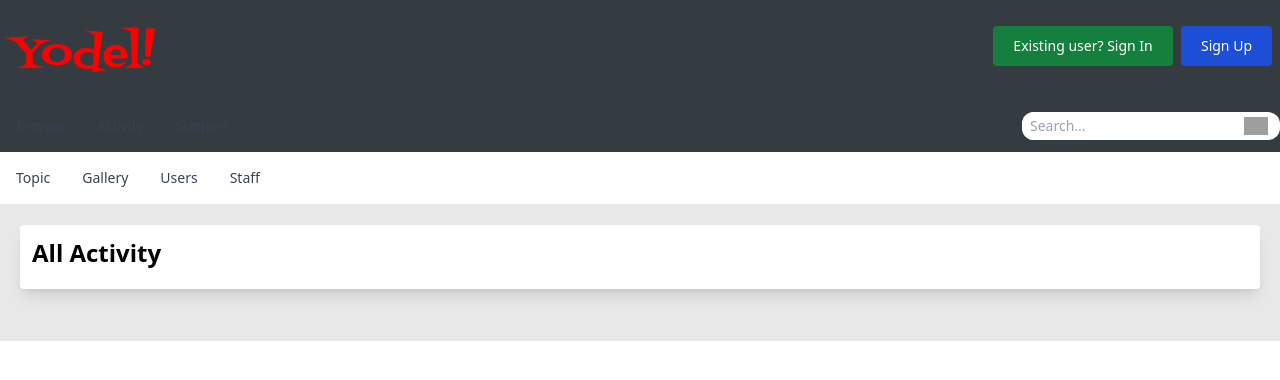
After one commit to royye6/yodel-animation-forum, a Django app: page /activity in a window 1280 px wide. The commit adds this page. Shown: the top 380 px of the page. Run offline with Django 5.2, Linux system fonts and the light colour scheme; data that the repository does not hold is empty; some libraries are stand-ins or nearby versions; grey boxes are pictures that could not be loaded.

Commit message:
add forum activity updates page

```diff
--- a/content/forms.py
+++ b/content/forms.py
@@ -9,7 +9,7 @@ class StaffTopicForm(forms.ModelForm):
         fields = ['title', 'content', 'file', 'is_pinned']
 
         widgets = {
-            'image': FileInput(attrs={"onchange": "loadFile(event)", "class": "upload"})
+            'file': FileInput(attrs={"onchange": "loadFile(event)", "class": "upload"})
         }
 
 
--- /dev/null
+++ b/content/templates/content/activity.html
@@ -0,0 +1,47 @@
+{% extends 'templates/base.html' %}
+{% block title %}Profile{% endblock %}
+{% block content %}
+    <section class="border-t border-gray-200 ">
+        <div class="bg-[#e8e8e8] p-5 h-content">
+            <div class="container mx-auto">
+                <div class="bg-white rounded shadow-lg p-3">
+                    <h2 class="text-2xl font-bold mb-2">All Activity</h1>
+                </div>
+            </div>
+            <div class="mt-6 h-content bg-[#e8e8e8] container mx-auto flex flex-col mb-2 item-center justify-center">
+                {% for reply in replies %}
+                    <div class="flex mt-4 bg-white w-full h-content">
+                        <div class="w-5 h-max-auto bg-[#e8e8e8] flex flex-col justify-center items-center">
+                            <div><img src="/static/icons/chat_bubble.png" alt="Chat Bubble Icon"></div>
+                            <div class="h-full border-l-4 border-slate-400 rounded"></div>
+                        </div>
+                        <div class="p-3 flex space-x-4 w-full">
+                            <div class="h-10 w-10 rounded-full bg-[url({{ reply.user.profile.image.url }})] bg-no-repeat bg-center bg-cover shadow-xl"></div>
+                            <div class="w-full flex flex-col gap-2">
+                                <div class="flex flex-col">
+                                    <a href="{% url 'topic_detail' reply.topic.slug %}"><span class="font-extrabold text-orange-700 hover:text-orange-600">{{ reply.topic.title }}</span></a>
+                                    <span class="text-slate-600">{{ reply.user.username }} replied to {{ reply.topic.user.username }}'s topic</span>
+                                </div>
+                                <div>
+                                    <p class="text-sm my-2">{{ reply.content }}</p>
+                                </div>
+                                <div class="flex gap-5 justify-between mb-1">
+                                    <div class="flex space-x-1 w-content overflow-hidden items-center">
+                                        <div class="h-4 w-4 h-10 w-10 rounded-full bg-[url(/static/icons/clock_face.png)] bg-no-repeat bg-center bg-cover shadow-xl"></div>
+                                        <span class="text-sm text-slate-400">{{ reply.created_at }}</span>
+                                    </div>
+                                    <div>
+                                        <div class="flex h-content flex space-x-1 items-center">
+                                            <div class="h-4 w-4 h-10 w-10 rounded-full bg-[url(/static/icons/chat_bubble_gray.png)] bg-no-repeat bg-center bg-cover shadow-xl"></div>
+                                            <span class="text-sm text-slate-400 ">{{ reply.topic.replies.count }} replies</span>
+                                        </div>
+                                    </div>
+                                </div>
+                            </div>
+                        </div>
+                    </div>
+                {% endfor %}
+            </div>
+        </div>
+    </section>
+{% endblock %}
--- a/content/templates/content/newtopic.html
+++ b/content/templates/content/new_topic.html
@@ -2,13 +2,12 @@
 {% block title %}New Topic{% endblock %}
 {% load tailwind_filters %}
 {% block content %}
-    <section class="profile border-t border-gray-200 ">
-        <div class="new-topic bg-[#e8e8e8] p-5 h-content">
+    <section class="border-t border-gray-200 ">
+        <div class="bg-[#e8e8e8] p-5 h-content">
             <div class="container mx-auto bg-white md:w-3/4 rounded">
                 <div class="h-12 bg-red-600 font-bold rounded-t flex flex-col justify-end pl-3 mb-2">
                     <div class=" flex items-center justify-center bg-white rounded-t w-20 h-3/4"><span>Content</span></div>
                 </div>
-
                 <div class="p-3">
                     <form method="POST" enctype="multipart/form-data">
                         {% csrf_token %}
--- a/content/urls.py
+++ b/content/urls.py
@@ -3,8 +3,9 @@ from . import views
 
 
 urlpatterns = [
-    path('topic', views.new_topic, name='topic'),
     path('new-topic', views.new_topic, name='newtopic'),
     path('topic/<slug:slug>/', views.topic_detail, name='topic_detail'),
     path('api/topics/', views.topic_paginated_api, name='topic_api'),
+    path('activity', views.activity, name='activity'),
+    path('gallery', views.gallery, name='gallery'),
 ]
--- a/content/views.py
+++ b/content/views.py
@@ -1,7 +1,7 @@
 import requests
 from django.shortcuts import render, redirect
 from django.contrib.auth.decorators import login_required
-from users.models import Profile
+from users.models import User
 from .forms import StaffTopicForm, UserTopicForm, ReplyForm
 from django.contrib import messages
 from django.db import IntegrityError
@@ -13,9 +13,6 @@ from rest_framework import status
 from rest_framework.response import Response
 from django.shortcuts import get_object_or_404
 
-
-# def topic(request):
-#     return render(request, 'topic.html')
 
 
 @login_required
@@ -34,7 +31,7 @@ def new_topic(request):
                     topic = form.save(commit=False)
                     topic.user = request.user
                     if 'file' in request.FILES:
-                        uploaded_file = request.FILES['image']
+                        uploaded_file = request.FILES['file']
                         topic.image = uploaded_file
                     else:
                         print("error uploading image file")
@@ -45,25 +42,33 @@ def new_topic(request):
                 except IntegrityError as e:
                     messages.error(request, "An error occurred. Please check your uploaded data")
                     print(e)
-                    return render(request, 'content/newtopic.html', context)
+                    return render(request, 'content/new_topic.html', context)
 
     context = {
         "profile": profile,
         "signed_in": request.user.is_authenticated,
         "form": form
     }
-    return render(request, 'content/newtopic.html', context)
+    return render(request, 'content/new_topic.html', context)
 
 
 def topic_detail(request, slug):
     profile = request.user.profile if request.user.is_authenticated else None
     topic = get_object_or_404(Topic, slug=slug)
+
     image_extensions = ('.jpg', '.jpeg', '.png', '.gif')
     video_extensions = ('.mp4', '.webm')
     is_image = topic.file.name.endswith(image_extensions)
     is_video = topic.file.name.endswith(video_extensions)
+
     reply_form = ReplyForm(request.POST, request.FILES)
     replies = Reply.objects.filter(topic=topic)
+
+    newest_member = User.objects.order_by('-date_joined').first()
+    total_members = User.objects.count()
+    total_topics = Topic.objects.count()
+    total_replies = Reply.objects.count()
+    total_posts = total_topics + total_replies
 
     if request.method == 'POST':
         if reply_form.is_valid():
@@ -74,6 +79,8 @@ def topic_detail(request, slug):
                 if 'reply_file' in request.FILES:
                     uploaded_file = request.FILES['reply_file']
                     reply.reply_file = uploaded_file
+                else:
+                    None
                 reply.save()
                 messages.success(request, "Reply sent successfully!")
 
@@ -81,7 +88,6 @@ def topic_detail(request, slug):
                 messages.error(request, "An error occurred. Please check your uploaded data")
                 print(e)
 
-    # print(replies)
 
     context = {
         "profile": profile,
@@ -90,14 +96,44 @@ def topic_detail(request, slug):
         "is_image": is_image,
         "is_video": is_video,
         "reply_form": reply_form,
-        "replies": replies
+        "replies": replies,
+        "newest_member": newest_member,
+        "total_members": total_members,
+        "total_topics": total_topics,
+        "total_posts": total_posts
     }
     return render(request, 'content/topic.html', context)
 
 
+def activity(request):
+    profile = request.user.profile if request.user.is_authenticated else None
+
+    replies = Reply.objects.order_by('-created_at').all()
+    total_replies_per_post = Reply.objects.select_related('topic').order_by('created_at').all()
+    context = {
+        "profile": profile,
+        "signed_in": request.user.is_authenticated,
+        "replies": replies,
+        "total_replies_per_post": total_replies_per_post
+    }
+    return render(request, 'content/activity.html', context)
+
+
+def gallery(request):
+    profile = request.user.profile if request.user.is_authenticated else None
+    topics = Topic.objects.order_by('-created_at').all()
+
+    context = {
+        "profile": profile,
+        "signed_in": request.user.is_authenticated,
+        "topics": topics
+    }
+    return render(request, 'content/gallery.html', context)
+
+
 def topic_paginated_api(request):
     page = request.GET.get('page', 1)
-    page_size = 5
+    page_size = 6
 
     pinned_topics = Topic.objects.filter(is_pinned=True)
     pinned_serializer = TopicSerializer(pinned_topics, many=True)
--- a/templates/base.html
+++ b/templates/base.html
@@ -16,11 +16,11 @@
                     <a href="{% url 'home' %}"><img src="/static/logo/yodel_logo.png" alt="Yodel Logo"></a>
                 </div>
                 {% if signed_in %}
-                    <div class="flex flex-row space-x-2">
-                        <div class="text-white font-bold flex items-center pr-4 text-sm">
+                    <div class="flex flex-row space-x-2 max-sm:p-2">
+                        <div class="text-white font-bold flex items-center pr-4 max-sm:pr-1 text-sm">
                             <a href="{% url 'logout' %}" class="hover:text-gray-500">Sign Out</a>
                         </div>
-                        <div class="flex flex-row space-x-2 pr-2 border-r border-gray-500">
+                        <div class="flex flex-row space-x-2 pr-2 border-r border-gray-500 items-center">
                             <a href="#"><img src="/static/icons/bell.png" alt="Notifications icon"></a>
                             <a href=""><img src="/static/icons/envelope.png" alt="Messages icon"></a>
                         </div>
@@ -30,27 +30,27 @@
                         </div>
                     </div>
                 {% else %}
-                    <div>
+                    <div class="max-sm:flex max-sm:text-xs">
                         <button type="button" class="focus:outline-none text-white bg-green-700 hover:bg-green-800 focus:ring-4 focus:ring-green-300 font-medium text-sm px-5 py-2.5 me-1 mb-2 dark:bg-green-600 dark:hover:bg-green-700 dark:focus:ring-green-800 rounded"><a href="{% url 'login' %}">Existing user? Sign In</a></button>
                         <button type="button" class="text-white bg-blue-700 hover:bg-blue-800 focus:ring-4 focus:ring-blue-300 font-medium text-sm px-5 py-2.5 me-2 mb-2 dark:bg-blue-600 dark:hover:bg-blue-700 focus:outline-none dark:focus:ring-blue-800 rounded"><a href="{% url 'register' %}">Sign Up</a></button>
                     </div>
                 {% endif %}
             </div>
-            <div class="search-container flex justify-between items-center">
+            <div class="flex justify-between items-center max-sm:flex-col">
                 <div class="flex flex-row">
                     <ul class="py-2 text-sm text-gray-700 flex flex-row dark:text-gray-200" aria-labelledby="dropdownDefaultButton">
                         <li>
                             <a href="#" class="block px-4 py-2 hover:bg-gray-100 dark:hover:bg-gray-600 dark:hover:text-white">Browse</a>
                         </li>
                         <li>
-                            <a href="#" class="block px-4 py-2 hover:bg-gray-100 dark:hover:bg-gray-600 dark:hover:text-white">Activity</a>
+                            <a href="{% url 'activity' %}" class="block px-4 py-2 hover:bg-gray-100 dark:hover:bg-gray-600 dark:hover:text-white">Activity</a>
                         </li>
                         <li>
                             <a href="#" class="block px-4 py-2 hover:bg-gray-100 dark:hover:bg-gray-600 dark:hover:text-white">Support</a>
                         </li>
                     </ul>
                 </div>
-                <div class="flex flex-row rounded-xl bg-white items-center pr-3">
+                <div class="flex flex-row rounded-xl bg-white items-center space-x-2 pr-3 hover:bg-slate-200 max-sm:mb-2">
                     <input type="text" placeholder="Search..." class="p-1 text-sm rounded-xl pl-2">
                     <button class="w-6 h-6 justify-center"><img src="/static/icons/magnifying_glass.png" alt="Magnifying glass icon"></button>
                 </div>
@@ -65,7 +65,7 @@
                     <a href="#" class="block px-4 py-2 hover:text-gray-700 dark:hover:bg-gray-600 dark:hover:text-white">Topic</a>
                 </li>
                 <li>
-                    <a href="#" class="block px-4 py-2 hover:text-gray-700 dark:hover:bg-gray-600 dark:hover:text-white">Gallery</a>
+                    <a href="{% url 'gallery' %}" class="block px-4 py-2 hover:text-gray-700 dark:hover:bg-gray-600 dark:hover:text-white">Gallery</a>
                 </li>
                 <li>
                     <a href="#" class="block px-4 py-2 hover:text-gray-700 dark:hover:bg-gray-600 dark:hover:text-white">Users</a>
--- a/users/views.py
+++ b/users/views.py
@@ -29,18 +29,18 @@ def user_register(request):
 
 def user_login(request):
     context = {'form': LoginForm}
+    next_url = request.META.get('HTTP_REFERER', '/')
 
     if request.user.is_authenticated:
         messages.warning(request, 'You are already logged in')
-        return redirect('/')
 
     if request.method == 'POST':
         form = LoginForm(data=request.POST)
         if form.is_valid():
             login(request, form.get_user())
             messages.success(request, 'Logged in successfully')
-            next_url = request.GET.get('next', '/')
-            return redirect(next_url)
+            # next_url = request.GET.get('next', '/')
+            return redirect('/')
         else:
             messages.info(request, 'Invalid Credentials')
             return render(request, 'users/templates/users/login.html', context)
```
Also changed, not shown: content/templates/content/gallery.html (added, +27 -0 lines), content/templates/content/topic.html (+62 -35 lines), core/templates/home/home.html (+5 -5 lines), core/views.py (+4 -3 lines), users/templates/users/profile.html (+4 -4 lines), yodel/settings.py (+11 -6 lines), static/cover_images/dance.webp (added), static/cover_images/fight_scene.webp (added), static/icons/chat_bubble.png (added), static/icons/chat_bubble_gray.png (added), static/icons/clock_face.png (added).
